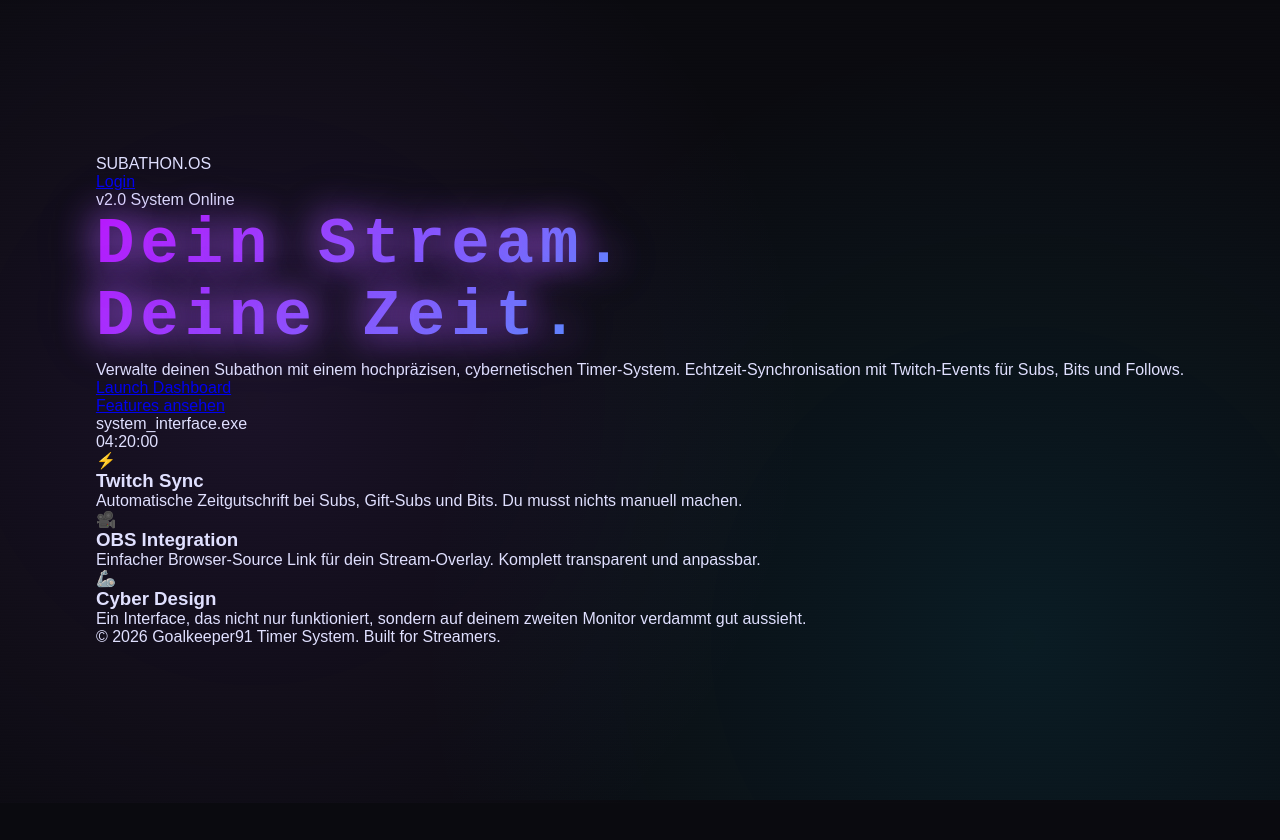
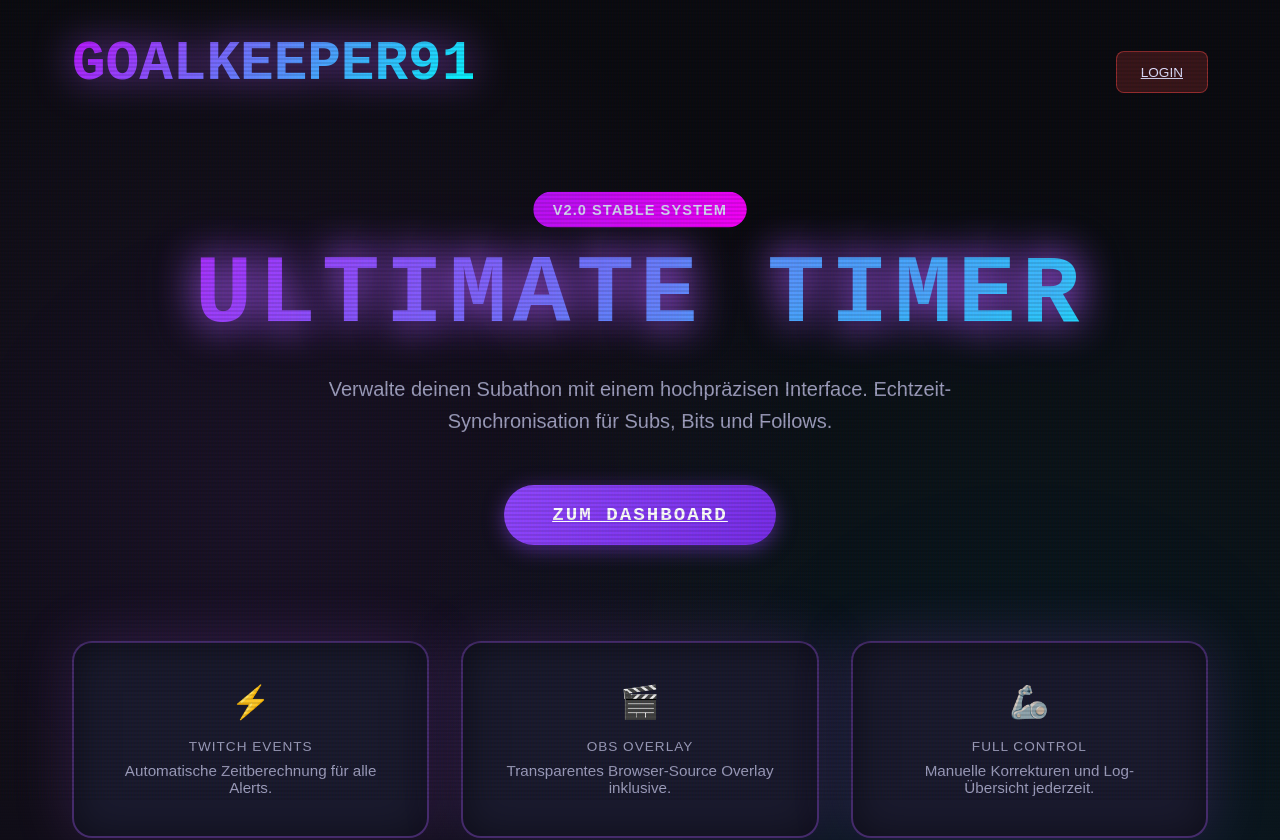
Before and after one commit to goalkeeper91/subathon-timer-react, a Next.js app: page / in a window 1280 px wide. Shown: the top 840 px of the page. Before the commit the page ends 803 px from the top, so only its background shows below. Built offline with nearby package versions, Linux system fonts and the light colour scheme.

Commit message:
new landingpage design

```diff
--- a/app/globals.css
+++ b/app/globals.css
@@ -764,3 +764,98 @@ button:disabled {
   pointer-events: none;
   z-index: 100;
 }
+
+/* Landing Page Layout */
+.landing-page {
+    width: 100%;
+    max-width: 1200px;
+    margin: 0 auto;
+    padding: 2rem;
+    display: flex;
+    flex-direction: column;
+    min-height: 100vh;
+}
+
+.landing-nav {
+    display: flex;
+    justify-content: space-between;
+    align-items: center;
+    margin-bottom: 5rem;
+}
+
+.hero-section {
+    text-align: center;
+    margin-bottom: 6rem;
+    animation: fadeInScale 0.8s ease-out;
+}
+
+.hero-title {
+    font-size: clamp(3rem, 10vw, 6rem) !important;
+    line-height: 1.1;
+    margin-top: 1rem;
+    margin-bottom: 1.5rem;
+}
+
+.hero-desc {
+    font-size: 1.25rem;
+    color: var(--text-secondary);
+    max-width: 700px;
+    margin: 0 auto 3rem;
+    line-height: 1.6;
+}
+
+.hero-cta {
+    display: flex;
+    justify-content: center;
+}
+
+/* Features Bereich */
+.features-container {
+    display: grid;
+    grid-template-columns: repeat(auto-fit, minmax(300px, 1fr));
+    gap: 2rem;
+    margin-bottom: 5rem;
+}
+
+.feature-item {
+    text-align: center;
+    padding: 2.5rem !important;
+    transition: transform 0.3s ease;
+}
+
+.feature-item:hover {
+    transform: translateY(-10px);
+    border-color: var(--neon-cyan) !important;
+}
+
+.feature-item p {
+    color: var(--text-secondary);
+    margin-top: 0.5rem;
+    font-size: 0.95rem;
+}
+
+/* Footer Style */
+.landing-footer {
+    margin-top: auto;
+    padding: 2rem 0;
+    border-top: 1px solid rgba(168, 85, 247, 0.1);
+    display: flex;
+    align-items: center;
+    justify-content: center;
+    gap: 1rem;
+    color: var(--text-secondary);
+    font-family: 'Orbitron', monospace;
+    font-size: 0.8rem;
+    letter-spacing: 2px;
+}
+
+/* Responsive Fixes */
+@media (max-width: 768px) {
+    .landing-nav {
+        flex-direction: column;
+        gap: 2rem;
+    }
+    .hero-section {
+        margin-bottom: 3rem;
+    }
+}
--- a/app/page.tsx
+++ b/app/page.tsx
@@ -1,126 +1,63 @@
 import React from 'react';
 import Link from 'next/link';
-import Image from 'next/image';
 
 export default function LandingPage() {
   return (
-    <div className="min-h-screen bg-[#0a0a0c] text-white font-sans selection:bg-purple-500/30">
-      {/* Background Decor */}
-      <div className="fixed inset-0 overflow-hidden pointer-events-none">
-        <div className="absolute -top-[10%] -left-[10%] w-[40%] h-[40%] bg-purple-900/20 blur-[120px] rounded-full"></div>
-        <div className="absolute -bottom-[10%] -right-[10%] w-[40%] h-[40%] bg-cyan-900/20 blur-[120px] rounded-full"></div>
-      </div>
+    <main className="landing-page">
+      <div className="scanlines"></div>
 
-      {/* Navigation */}
-      <nav className="relative z-10 flex items-center justify-between px-8 py-6 max-w-7xl mx-auto">
-        <div className="text-2xl font-bold tracking-tighter bg-clip-text text-transparent bg-gradient-to-r from-purple-400 to-cyan-400">
-          SUBATHON.OS
+      {/* Navigation Header */}
+      <nav className="landing-nav">
+        <div className="login-logo glitch" data-text="GOALKEEPER91">
+          GOALKEEPER91
         </div>
-        <Link
-          href="/dashboard"
-          className="px-6 py-2 rounded-full border border-white/10 bg-white/5 hover:bg-white/10 transition-all backdrop-blur-md"
-        >
-          Login
+        <Link href="/dashboard" className="btn-logout" style={{padding: '0.8rem 1.5rem'}}>
+          LOGIN
         </Link>
       </nav>
 
-      {/* Hero Section */}
-      <main className="relative z-10 max-w-7xl mx-auto px-8 pt-20 pb-32">
-        <div className="grid lg:grid-cols-2 gap-12 items-center">
+      <section className="hero-section">
+        <div className="badge badge-subathon">V2.0 STABLE SYSTEM</div>
+        <h1 className="hero-title glitch" data-text="ULTIMATE TIMER">
+          ULTIMATE TIMER
+        </h1>
+        <p className="hero-desc">
+          Verwalte deinen Subathon mit einem hochpräzisen Interface.
+          Echtzeit-Synchronisation für Subs, Bits und Follows.
+        </p>
 
-          <div className="space-y-8 text-center lg:text-left">
-            <div className="inline-block px-3 py-1 rounded-full border border-purple-500/30 bg-purple-500/10 text-purple-400 text-sm font-medium animate-pulse">
-              v2.0 System Online
-            </div>
+        <div className="hero-cta">
+          <Link href="/dashboard" className="btn-twitch-login">
+            <span>ZUM DASHBOARD</span>
+          </Link>
+        </div>
+      </section>
 
-            <h1 className="text-5xl lg:text-7xl font-extrabold tracking-tight leading-[1.1]">
-              Dein Stream. <br />
-              <span className="text-transparent bg-clip-text bg-gradient-to-r from-purple-400 via-fuchsia-500 to-cyan-400">
-                Deine Zeit.
-              </span>
-            </h1>
-
-            <p className="text-lg text-zinc-400 max-w-lg mx-auto lg:mx-0 leading-relaxed">
-              Verwalte deinen Subathon mit einem hochpräzisen, cybernetischen Timer-System.
-              Echtzeit-Synchronisation mit Twitch-Events für Subs, Bits und Follows.
-            </p>
-
-            <div className="flex flex-col sm:flex-row gap-4 justify-center lg:justify-start pt-4">
-              <Link
-                href="/dashboard"
-                className="group relative px-8 py-4 bg-white text-black font-bold rounded-xl transition-transform hover:scale-105 active:scale-95"
-              >
-                Launch Dashboard
-                <div className="absolute inset-0 rounded-xl bg-gradient-to-r from-purple-500 to-cyan-500 blur-lg opacity-20 group-hover:opacity-40 transition-opacity"></div>
-              </Link>
-
-              <a
-                href="#features"
-                className="px-8 py-4 bg-zinc-900 text-zinc-300 font-semibold rounded-xl border border-white/5 hover:bg-zinc-800 transition-colors"
-              >
-                Features ansehen
-              </a>
-            </div>
-          </div>
-
-          {/* Preview Image / Visual */}
-          <div className="relative group">
-            <div className="absolute inset-0 bg-gradient-to-tr from-purple-500/20 to-cyan-500/20 rounded-2xl blur-2xl group-hover:opacity-50 transition-opacity"></div>
-            <div className="relative bg-zinc-900/50 border border-white/10 p-4 rounded-2xl backdrop-blur-xl shadow-2xl">
-              <div className="flex items-center gap-2 mb-4 border-b border-white/5 pb-4">
-                <div className="w-3 h-3 rounded-full bg-red-500/50"></div>
-                <div className="w-3 h-3 rounded-full bg-yellow-500/50"></div>
-                <div className="w-3 h-3 rounded-full bg-green-500/50"></div>
-                <div className="ml-2 text-xs text-zinc-500 font-mono">system_interface.exe</div>
-              </div>
-              <div className="aspect-video bg-[#050505] rounded-lg flex flex-col items-center justify-center space-y-4">
-                 <div className="text-5xl font-mono text-cyan-400 tracking-widest animate-pulse">
-                    04:20:00
-                 </div>
-                 <div className="flex gap-2">
-                    <div className="w-16 h-1 bg-purple-500/50 rounded"></div>
-                    <div className="w-8 h-1 bg-cyan-500/50 rounded"></div>
-                    <div className="w-12 h-1 bg-zinc-800 rounded"></div>
-                 </div>
-              </div>
-            </div>
-          </div>
-
+      {/* Feature Grid - nutzt deine Panel-Stile */}
+      <section className="features-container">
+        <div className="feature-item main-panel">
+          <div className="stat-value" style={{color: 'var(--neon-cyan)', marginBottom: '1rem'}}>⚡</div>
+          <div className="stat-label">TWITCH EVENTS</div>
+          <p>Automatische Zeitberechnung für alle Alerts.</p>
         </div>
 
-        {/* Feature Grid */}
-        <section id="features" className="mt-40 grid md:grid-cols-3 gap-8">
-          <FeatureCard
-            title="Twitch Sync"
-            desc="Automatische Zeitgutschrift bei Subs, Gift-Subs und Bits. Du musst nichts manuell machen."
-            icon="⚡"
-          />
-          <FeatureCard
-            title="OBS Integration"
-            desc="Einfacher Browser-Source Link für dein Stream-Overlay. Komplett transparent und anpassbar."
-            icon="🎥"
-          />
-          <FeatureCard
-            title="Cyber Design"
-            desc="Ein Interface, das nicht nur funktioniert, sondern auf deinem zweiten Monitor verdammt gut aussieht."
-            icon="🦾"
-          />
-        </section>
-      </main>
+        <div className="feature-item main-panel">
+          <div className="stat-value" style={{color: 'var(--neon-purple)', marginBottom: '1rem'}}>🎬</div>
+          <div className="stat-label">OBS OVERLAY</div>
+          <p>Transparentes Browser-Source Overlay inklusive.</p>
+        </div>
 
-      <footer className="relative z-10 border-t border-white/5 py-12 text-center text-zinc-600 text-sm">
-        &copy; {new Date().getFullYear()} Goalkeeper91 Timer System. Built for Streamers.
+        <div className="feature-item main-panel">
+          <div className="stat-value" style={{color: 'var(--neon-pink)', marginBottom: '1rem'}}>🦾</div>
+          <div className="stat-label">FULL CONTROL</div>
+          <p>Manuelle Korrekturen und Log-Übersicht jederzeit.</p>
+        </div>
+      </section>
+
+      <footer className="landing-footer">
+        <div className="status-dot connected"></div>
+        <span>SYSTEM STATUS: OPERATIONAL</span>
       </footer>
-    </div>
+    </main>
   );
 }
-
-function FeatureCard({ title, desc, icon }: { title: string, desc: string, icon: string }) {
-  return (
-    <div className="p-8 rounded-2xl bg-white/[0.02] border border-white/5 hover:border-purple-500/30 transition-colors group">
-      <div className="text-3xl mb-4 group-hover:scale-110 transition-transform inline-block">{icon}</div>
-      <h3 className="text-xl font-bold mb-2 text-zinc-100">{title}</h3>
-      <p className="text-zinc-500 leading-relaxed">{desc}</p>
-    </div>
-  );
-}
```
